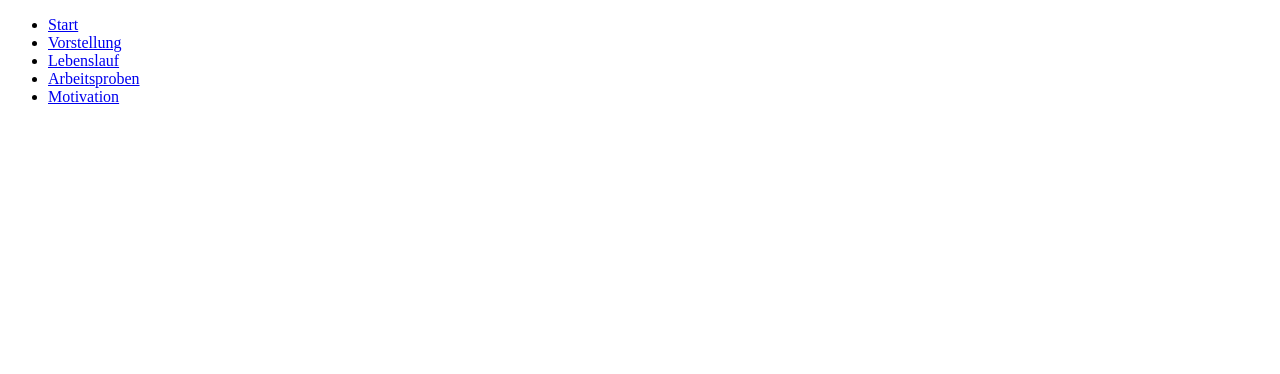
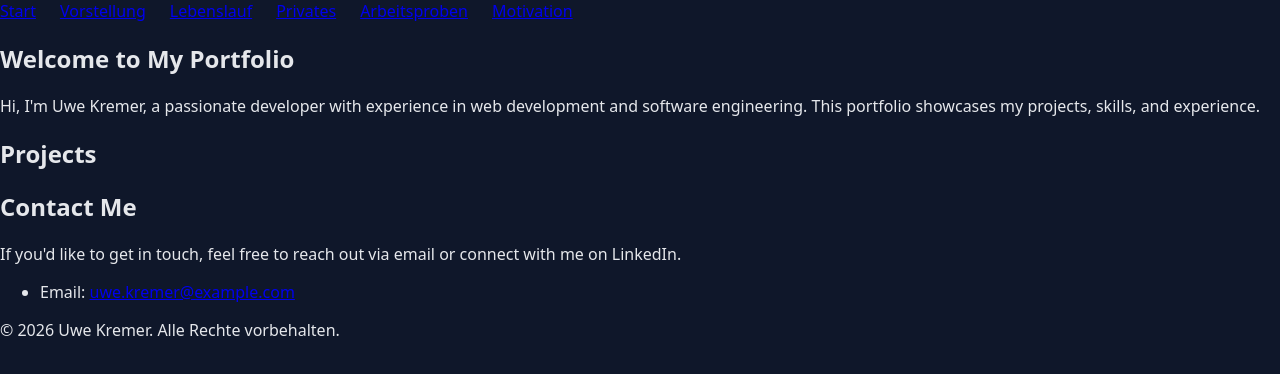
Before and after one commit to UweK17/UweKremer_Portfolio, a website with bundled scripts: page index.html in a window 1280 px wide. Built offline with nearby package versions, Linux system fonts and the light colour scheme.

Commit message:
Grund css und footer/navigation JS

```diff
--- a/css/layout.css
+++ b/css/layout.css
@@ -0,0 +1,14 @@
+body  {
+    margin: 0;
+    padding: 0;
+    box-sizing: border-box;
+    font-family: system-ui, sans-serif;
+    background: var(--color-bg);
+    color: var(--color-text);
+}
+
+.content {
+    max-width: var(--max-width);
+    margin: 2rem;
+    padding: 1rem;
+}
--- a/css/main.css
+++ b/css/main.css
@@ -0,0 +1,4 @@
+@import url('./reset.css');
+@import url('./variables.css');
+@import url('./navigation.css');
+@import url('./layout.css');
--- a/css/navigation.css
+++ b/css/navigation.css
@@ -0,0 +1,4 @@
+.navigation {
+    display: flex;
+    gap: 1.5rem;
+}
--- a/css/variables.css
+++ b/css/variables.css
@@ -0,0 +1,7 @@
+:root {
+    --color-bg: #0f172a;
+    --color-text: #e5e7eb;
+    --color-accent: #38bdf8;
+
+    --max-width: 1100px;
+}
--- a/index.html
+++ b/index.html
@@ -8,10 +8,33 @@
 
 </head>
 <body>
-    <div id="header-placeholder"></div>
-    <main>
+    <header id="header"></header>
 
+    <main class="main-content">
+        <section class="introduction">
+            <h1>Welcome to My Portfolio</h1>
+            <p>Hi, I'm Uwe Kremer, a passionate developer with experience in web development and software engineering. This portfolio showcases my projects, skills, and experience.</p>
+        </section>
+
+        <section class="projects">
+            <h2>Projects</h2>
+            <div class="project-list">
+                <!-- Project items will be dynamically inserted here -->
+            </div>
+        </section>
+
+        <section class="contact">
+            <h2>Contact Me</h2>
+            <p>If you'd like to get in touch, feel free to reach out via email or connect with me on LinkedIn.</p>
+            <ul>
+                <li>Email: <a href="mailto:uwe.kremer@example.com">uwe.kremer@example.com</a></li>
+            </ul>
     </main>
+
+
+    <footer id="footer">
+        <p>&copy; 2026 Uwe Kremer. All rights reserved.</p>
+    </footer>
 
     <script type="module" src="js/main.js" defer></script>
 </body>
--- a/js/main.js
+++ b/js/main.js
@@ -1,9 +1,14 @@
-import { renderHeader } from "./components/header.js";
+import { renderNavigation } from "./modules/navigation.js";
+import { renderFooter } from "./modules/footer.js";
 
 document.addEventListener("DOMContentLoaded", () => {
-    const headerPlaceholder = document.getElementById("header-placeholder");
+    const header = document.getElementById("header");
+    const footer = document.getElementById("footer");
 
-    if (headerPlaceholder) {
-        headerPlaceholder.innerHTML = renderHeader();
+    if (header) {
+        header.innerHTML = renderNavigation();
+    }
+    if (footer) {
+        footer.innerHTML = renderFooter();
     }
 });
--- a/js/modules/footer.js
+++ b/js/modules/footer.js
@@ -0,0 +1,5 @@
+export function renderFooter() {
+    return `
+    <p>© ${new Date().getFullYear()} Uwe Kremer. Alle Rechte vorbehalten.</p>
+    `;
+}
--- a/js/modules/navigation.js
+++ b/js/modules/navigation.js
@@ -0,0 +1,12 @@
+export function renderNavigation() {
+    return `
+    <nav class="navigation">
+      <a href="index.html">Start</a>
+      <a href="vorstellung.html">Vorstellung</a>
+      <a href="lebenslauf.html">Lebenslauf</a>
+      <a href="privates.html">Privates</a>
+      <a href="arbeitsproben.html">Arbeitsproben</a>
+      <a href="motivation.html">Motivation</a>
+    </nav>
+    `;
+}
```
